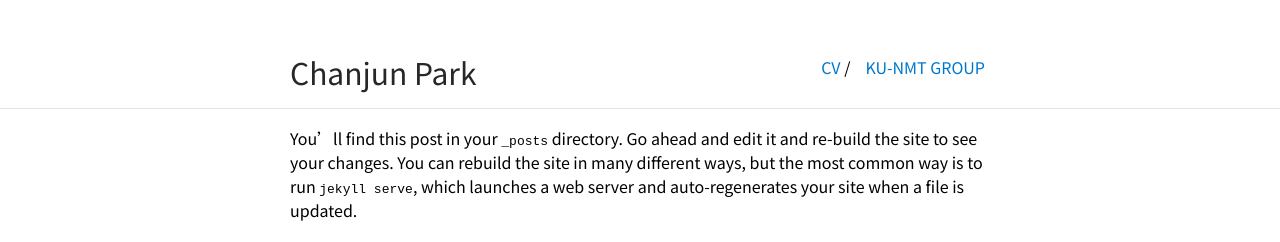
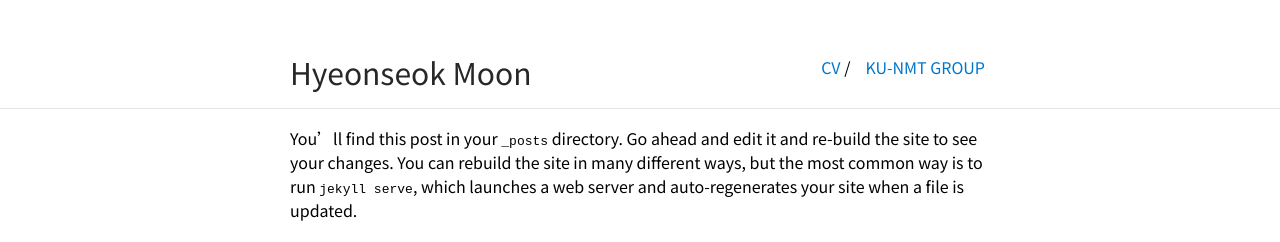
Before and after one commit to hyeonseokm/hyeonseokm.github.io, a Jekyll site: the page built from _posts/2021-08-02-first-post.md, in a window 1280 px wide. Shown: the top 242 px of the page. Built offline with Jekyll 4.4.1, drawn with Linux system fonts in a browser that asks for light colours; our own code applies the rules of GitHub Pages for plain Markdown files.

Commit message:
Update _config.yml

```diff
--- a/_config.yml
+++ b/_config.yml
@@ -1,4 +1,4 @@
-title: Chanjun Park
+title: Hyeonseok Moon
 url: "https://github.com/Parkchanjun"
 baseurl: ""
 
```
